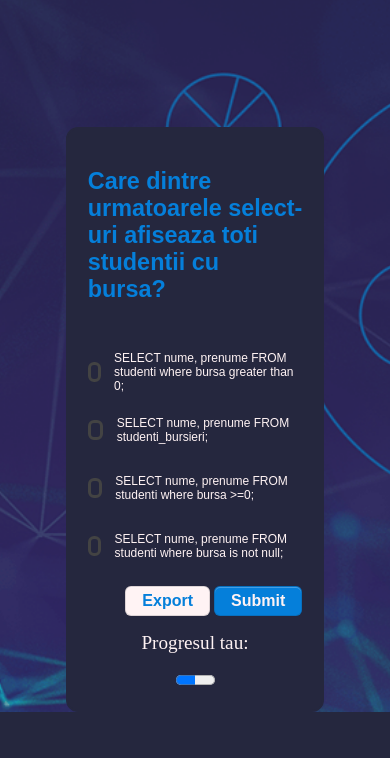
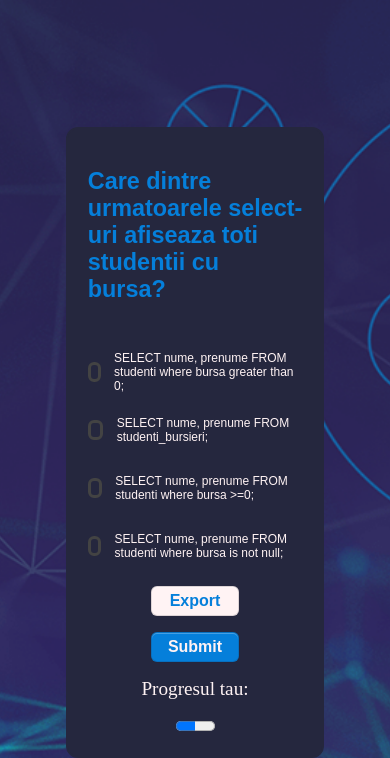
Before and after one commit to RazvanBoita/TW-Proiect, a web app: file quizz.html in a window 390 px wide. Shown: the part 141-899 px from the top of the page. Before the commit the page ends 853 px from the top, so only its background shows below. Run offline with its HTML, style and script files only (its server is not run), Linux system fonts and the light colour scheme.

Commit message:
Schimbari razvan

```diff
--- a/css/createQuery.css
+++ b/css/createQuery.css
@@ -20,11 +20,7 @@ input::placeholder
     font-family: var(--font-family);
 }
 
-.create-title{
-    margin: auto;
-    font-size: 50px;
-    color: var(--secondary-color);
-}
+
 
 .create-quiz-container{
     background-color: var(--main-color);
--- a/css/quiz.css
+++ b/css/quiz.css
@@ -124,7 +124,10 @@ progress{
 
 .btn-container{
     align-self: flex-end;
+    display: flex;
+    gap: 1rem;
 }
+
 .next-btn{
     font-family: var(--font-family);
     color: var(--accent-color);
@@ -180,8 +183,9 @@ progress{
     .option-text{
         font-size: 0.75rem;
     }
-    .next-btn{
+    .btn-container{
         align-self: center;
+        flex-direction: column;
     }
     .quiz-index{
         display: flex;
```
